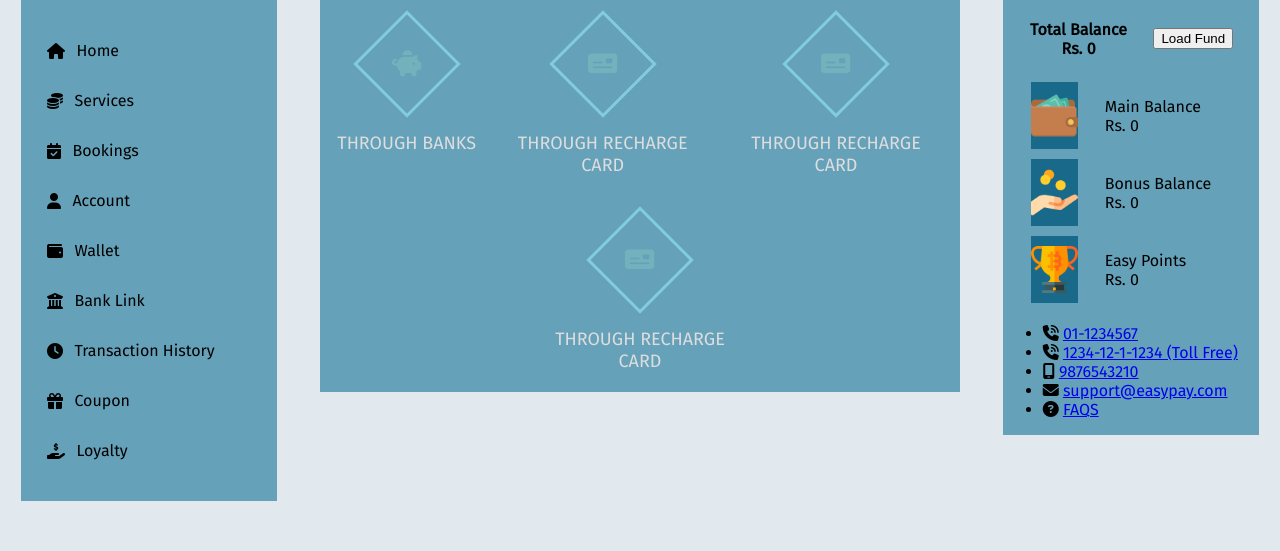
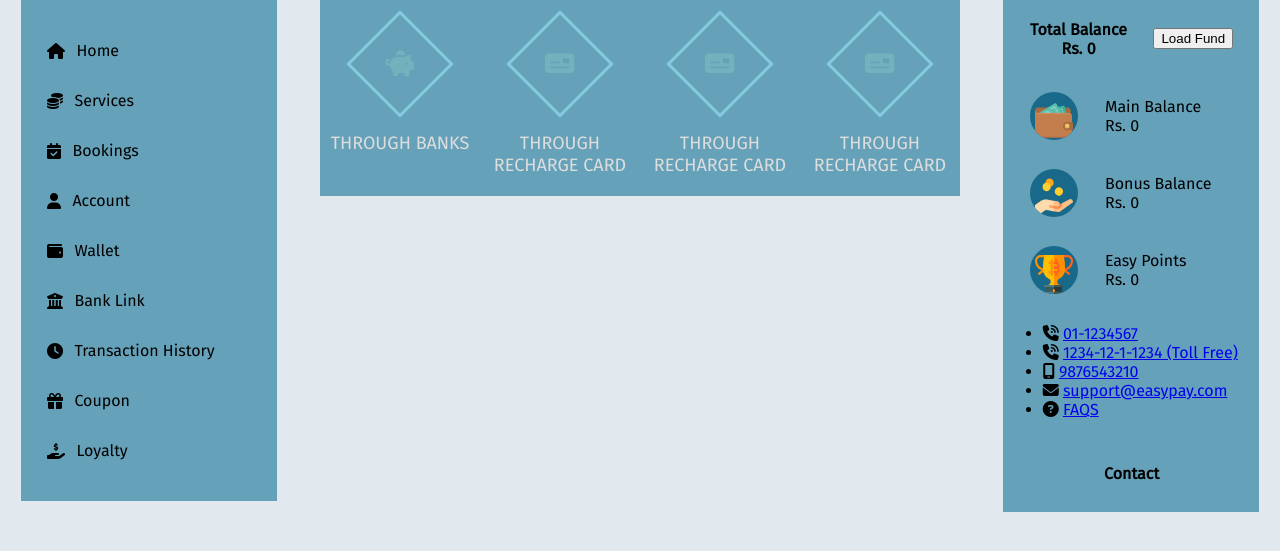
Before and after one commit to Bimisha-Mishra/Digitalwallet, a PHP site: page /home.html in a window 1280 px wide. Shown: the part 100-651 px from the top of the page. Run offline with PHP 8.4, Linux system fonts and the light colour scheme; lists and menus that the app fills with data are empty; some libraries are stand-ins or nearby versions.

Commit message:
Home update middle section

```diff
--- a/Scss/home.css
+++ b/Scss/home.css
@@ -181,15 +181,13 @@ input#search-bar:focus:-ms-placeholder {
   display: -webkit-box;
   display: -ms-flexbox;
   display: flex;
-  -ms-flex-wrap: wrap;
-      flex-wrap: wrap;
   -webkit-box-pack: center;
       -ms-flex-pack: center;
           justify-content: center;
 }
 
 .main-container .service-panal .service-box {
-  max-width: 33.33%;
+  width: 25%;
   padding: 10px;
   text-align: center;
   color: #ddd;
@@ -305,8 +303,9 @@ input#search-bar:focus:-ms-placeholder {
 }
 
 .main-container .info-panal table tr td .balance-icon {
-  width: auto;
-  height: 90%;
+  width: 3em;
+  height: 3em;
+  border-radius: 50%;
   background-color: #18698a;
   display: -webkit-box;
   display: -ms-flexbox;
@@ -314,15 +313,15 @@ input#search-bar:focus:-ms-placeholder {
   -webkit-box-pack: center;
       -ms-flex-pack: center;
           justify-content: center;
-  -webkit-box-align: center;
-      -ms-flex-align: center;
-          align-items: center;
+  -webkit-box-align: end;
+      -ms-flex-align: end;
+          align-items: flex-end;
   overflow: hidden;
 }
 
 .main-container .info-panal table tr td .balance-icon img {
   width: auto;
-  height: 70%;
+  height: 80%;
 }
 
 .main-container .info-panal table tr td .info-container {
--- a/Scss/home.scss
+++ b/Scss/home.scss
@@ -131,12 +131,11 @@ nav{
         background-color: #65a1b9;
         .services-container{
             display: flex;
-            flex-wrap: wrap;
             justify-content: center;
           }
 
           .service-box{
-            max-width: 33.33%;
+            width: 25%;
             padding: 10px;
             text-align: center;
             color: #ddd;
@@ -227,17 +226,18 @@ nav{
                     align-items: center;
 
                     .balance-icon{
-                        width: auto;
-                        height: 90%;
+                        width: 3em;
+                        height: 3em;
+                        border-radius: 50%;
                         background-color: #18698a;
                         display: flex;
                         justify-content: center;
-                        align-items: center;
+                        align-items: flex-end;
                         overflow: hidden;
 
                         img{
                             width: auto;
-                            height: 70%;
+                            height: 80%;
                         }
                     }
                     .info-container{
--- a/home.html
+++ b/home.html
@@ -166,6 +166,11 @@
                 </tr>
             </table>
             <table class="contact">
+                <tr>
+                    <th>
+                        Contact
+                    </th>
+                </tr>
                 <ul>
                     <li>
                         <i class="fa-solid fa-phone-volume"></i>
@@ -187,6 +192,7 @@
                         <i class="fa-solid fa-circle-question"></i>
                         <a href='#'>FAQS</a>
                     </li>
+                </ul>
             </table>
         </div>
     </section>
```
Also changed, not shown: 1 other file.
